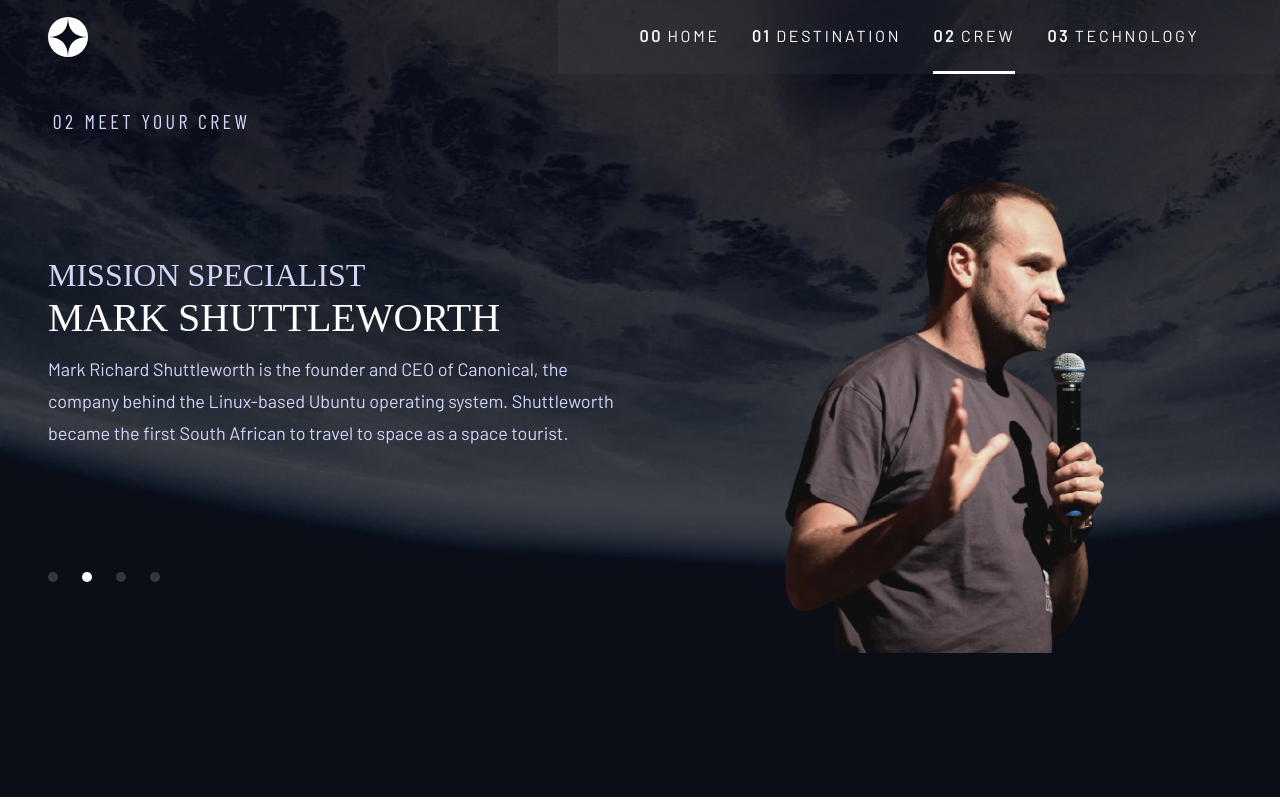
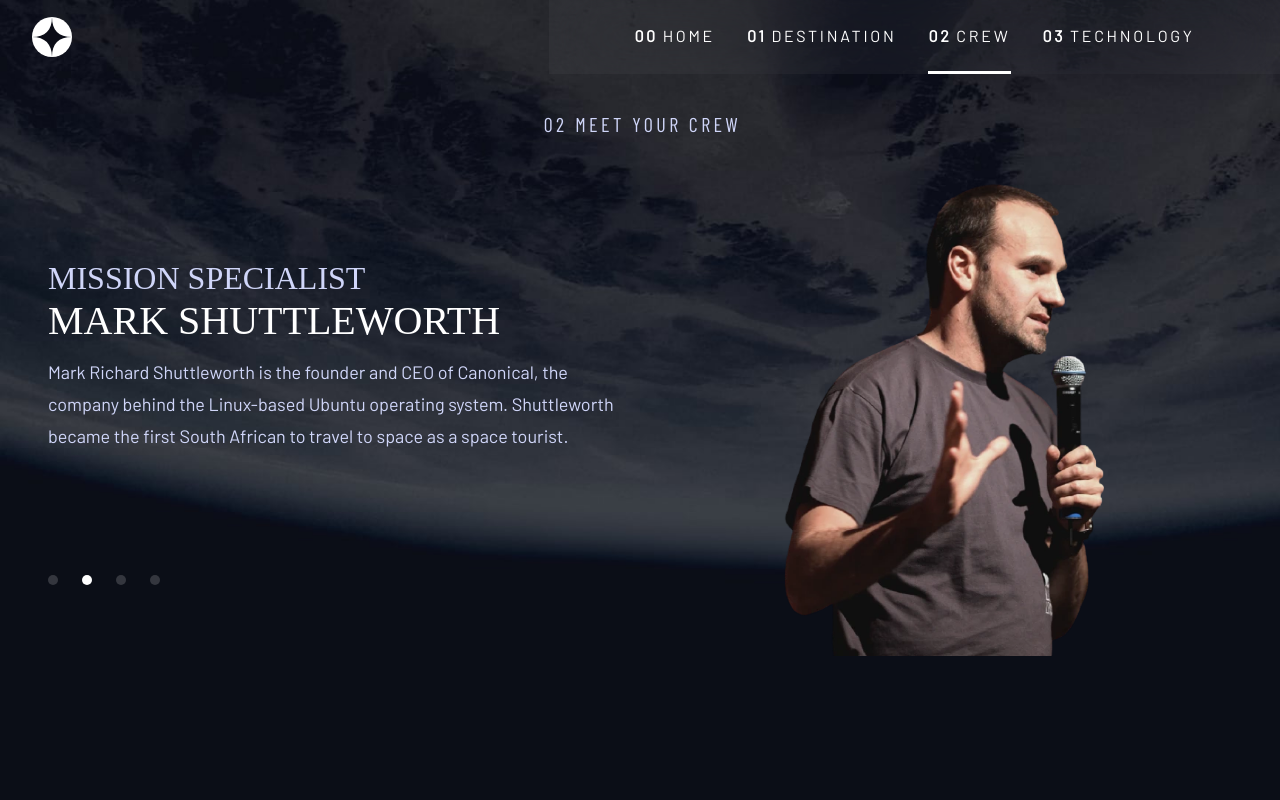
Before and after one commit to jamesekunola/space-tourist-website, a React (Create React App) app: page /crew in a window 1280 px wide. Built offline with nearby package versions, Linux system fonts and the light colour scheme; a web font is replaced by a local one.

Commit message:
fixed overflow issue in mobile screen size

```diff
--- a/src/component/imageSlider/imageSlider.css
+++ b/src/component/imageSlider/imageSlider.css
@@ -2,31 +2,11 @@
   margin-top: 3rem;
   overflow-x: hidden;
 
-  -webkit-animation: slide-fwd-center 0.45s cubic-bezier(0.25, 0.46, 0.45, 0.94)
-    both;
-  animation: slide-fwd-center 0.45s cubic-bezier(0.25, 0.46, 0.45, 0.94) both;
+
 }
 
-@-webkit-keyframes slide-fwd-center {
-  0% {
-    -webkit-transform: translateZ(0);
-    transform: translateZ(0);
-  }
-  100% {
-    -webkit-transform: translateZ(160px);
-    transform: translateZ(160px);
-  }
-}
-@keyframes slide-fwd-center {
-  0% {
-    -webkit-transform: translateZ(0);
-    transform: translateZ(0);
-  }
-  100% {
-    -webkit-transform: translateZ(160px);
-    transform: translateZ(160px);
-  }
-}
+
+
 
 .slider__left {
   width: 100%;
--- a/src/component/navbar/navbar.css
+++ b/src/component/navbar/navbar.css
@@ -4,13 +4,13 @@
   align-items: center;
 }
 
-nav {
-  padding: 1rem 0;
-}
-
 .nav__center {
-  position: relative;
+  position: absolute;
+  top: 0;
+  left: 0;
   width: 100%;
+  padding: 1rem;
+  overflow-x: hidden;
 }
 
 .nav__logo img {
@@ -23,9 +23,9 @@
 }
 
 .nav__right {
-  position: absolute;
-  top: -1rem;
-  right: -1rem;
+  position: fixed;
+  top: 0;
+  right: 0;
   width: 60%;
   height: 100vh;
   background: rgba(255, 255, 255, 0.04);
@@ -78,12 +78,14 @@
 
   nav .wrapper {
     padding-right: 0;
+    position: relative;
   }
 
   .nav__center {
     display: flex;
     justify-content: space-between;
     align-items: center;
+    padding: 0 0 0 1.5rem;
   }
 
   /* nav__left */
@@ -134,9 +136,9 @@
 
 /* desktop screen size */
 @media screen and (min-width: 60rem) {
-  /* .flex {
-    justify-content: flex-starts;
-  } */
+  .nav__center {
+    padding-left: 2rem;
+  }
 
   .nav__right {
     flex: 0.6;
--- a/src/index.css
+++ b/src/index.css
@@ -79,6 +79,7 @@
   max-width: 94.3rem;
   margin: 0 auto;
   padding: 0 1rem;
+  position: relative;
 }
 
 .intro_text {
@@ -107,9 +108,9 @@
   background-repeat: no-repeat;
   background-position: top center;
   background-size: 100% 100%;
+  padding: 7rem 0 2rem;
   min-height: 100vh;
-  margin-top: -4.84rem;
-  padding: 7rem 0 2rem;
+  overflow-x: hidden;
 }
 
 @media screen and (min-width: 41.25rem) {
@@ -152,8 +153,7 @@
     font-size: 20px;
     line-height: 24px;
     letter-spacing: 3.375px;
-    text-align: left;
-    text-align: left;
+    text-align: center;
   }
 }
 
```
